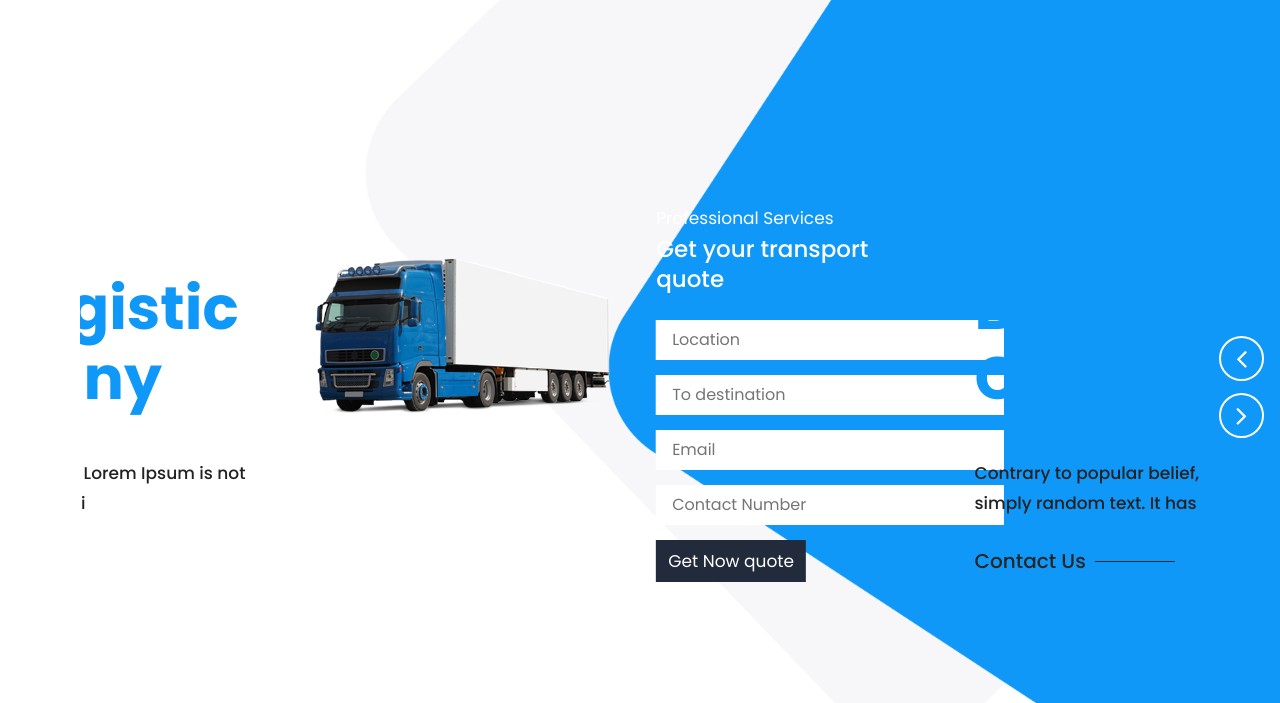
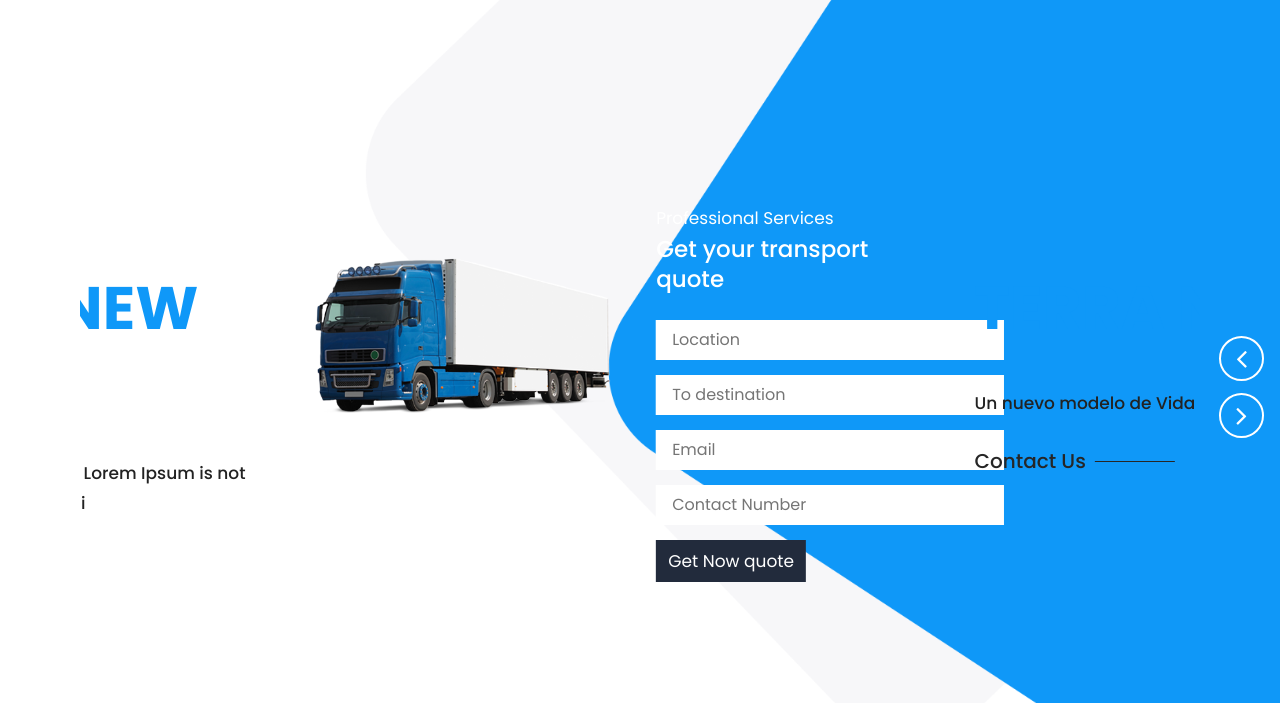
Before and after one commit to TerraNew/TerraNew.github.io, a plain HTML site: page index.html in a window 1280 px wide. Shown: the part 97-800 px from the top of the page. Drawn offline with nearby package versions, Linux system fonts and the light colour scheme; files whose address does not match are found by name.

Commit message:
Update index.html
2 cambios

```diff
--- a/index.html
+++ b/index.html
@@ -86,7 +86,7 @@
                         <div class="row">
                            <div class="col-md-7 col-lg-5">
                               <div class="text-bg">
-                                 <h1>Best Logistic Company</h1>
+                                 <h1>TERRA NEW NGE</h1>
                                  <span>Contrary to popular belief, Lorem Ipsum is not simply random text. It has i</span>
                                  <a class="read_more" href="#">Contact Us</a>
                               </div>
@@ -133,8 +133,8 @@
                         <div class="row">
                            <div class="col-md-7 col-lg-5">
                               <div class="text-bg">
-                                 <h1>Best Logistic Company</h1>
-                                 <span>Contrary to popular belief, Lorem Ipsum is not simply random text. It has i</span>
+                                 <h1>TERRA NEW</h1>
+                                 <span>Un nuevo modelo de Vida aca en nuestro Planeta</span>
                                  <a class="read_more" href="#">Contact Us</a>
                               </div>
                            </div>
@@ -149,7 +149,7 @@
                                     <form class="transfot">
                                        <div class="col-md-12">
                                           <span>Professional Services</span>
-                                          <h3>Get your transport quote</h3>
+                                          <h3>Nuestros Lineamientos quote</h3>
                                        </div>
                                        <div class="col-md-12">
                                           <input class="transfot_form" placeholder="Location" type="text" name="Location">
```
